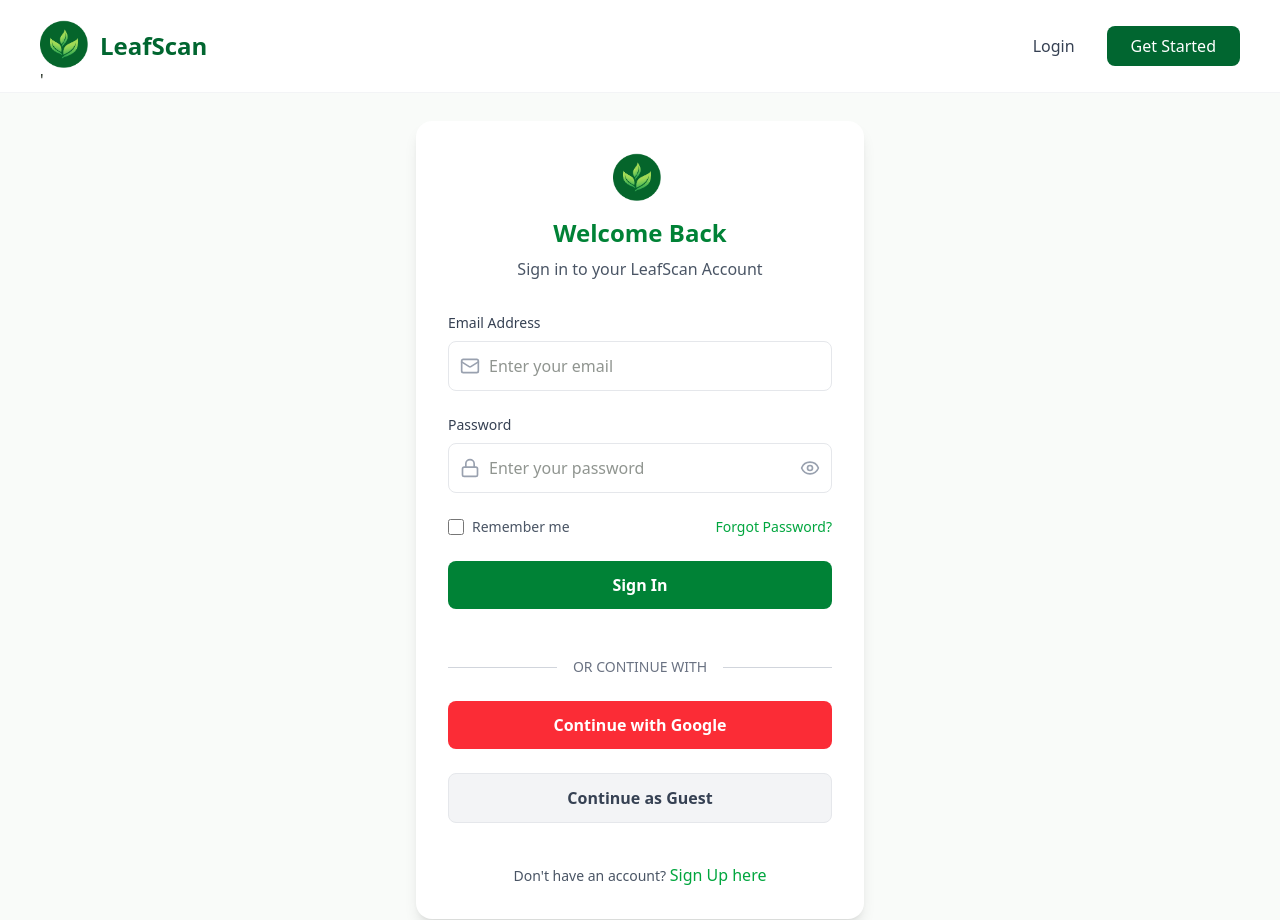
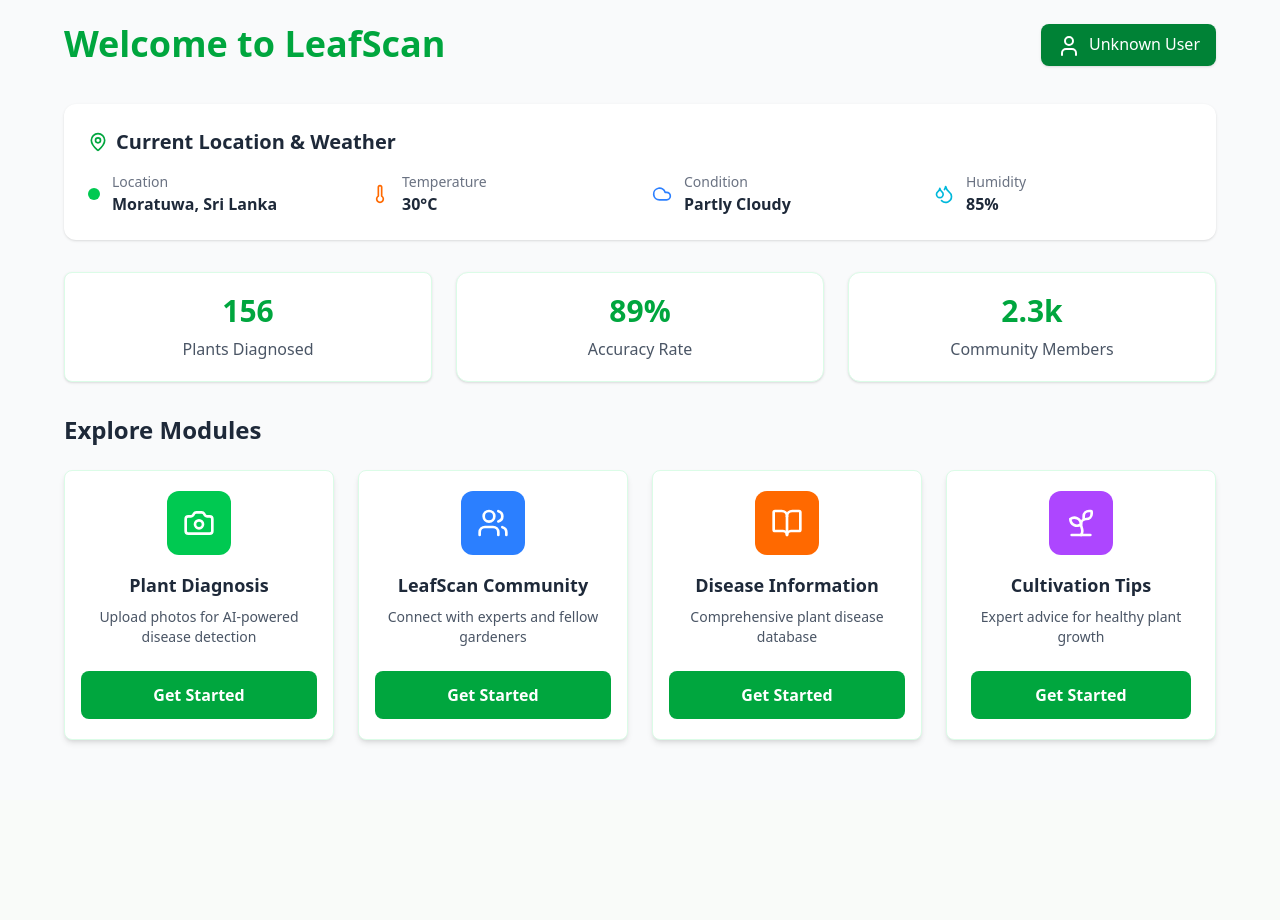
Before and after one commit to LeafScan-G21/Web-app, a React (Vite) app: page /dashboard in a window 1280 px wide. Before the commit this address led to /login. After the commit the page ends 800 px from the top, so only its background shows below. Built offline with nearby package versions, Linux system fonts and the light colour scheme; no server answers.

Commit message:
feat(auth):Protected routes added to community forum

```diff
--- a/src/App.jsx
+++ b/src/App.jsx
@@ -37,7 +37,11 @@ function App() {
         </Route>
 
         {/* Forum Layout */}
-        <Route element={<ForumLayout />}>
+        <Route element={
+          <ProtectedRoute>
+          <ForumLayout />
+          </ProtectedRoute>
+        }>
           <Route path="/forum/*" element={<Forum />} />
           <Route path="/forum/post/:id" element={<PostView />} />
           <Route path="/forum/add" element={<AddPost />} />
@@ -45,11 +49,7 @@ function App() {
         </Route>
 
         {/* Catch-all */}
-        <Route path="/dashboard" element={
-          <ProtectedRoute>
-            <Dashboard />
-          </ProtectedRoute>
-          } />
+        <Route path="/dashboard" element={<Dashboard />} />
         <Route path="*" element={<NotFound />} />
 
       </Routes>
--- a/src/pages/Dashboard.jsx
+++ b/src/pages/Dashboard.jsx
@@ -1,8 +1,18 @@
 import React from 'react';
 import { Camera, Users, BookOpen, Sprout, MapPin, Thermometer, Cloud, Droplets, User } from 'lucide-react';
 import { Link } from 'react-router-dom';
+import { useAuth } from '../context/AuthContext';
 
 export default function Dashboard() {
+
+  const { user } = useAuth();
+  const first = user?.user_metadata?.first_name;
+  const last = user?.user_metadata?.last_name;
+  const full = user?.user_metadata?.full_name;
+
+  const username = (first && last ? `${first} ${last}` : full) || "Unknown User";
+
+  console.log(username);
 
   return (
     <div className="min-h-screen bg-gray-50 p-6">
@@ -16,7 +26,7 @@ export default function Dashboard() {
           </div>
           <div className="text-right text-gray-600 font-medium bg-green-700 text-white px-4 py-2 rounded-lg shadow-sm">
             <User className="w-6 h-6 inline-block mr-2" />
-            John Doe
+            {username}
           </div>
         </div>
 
```
